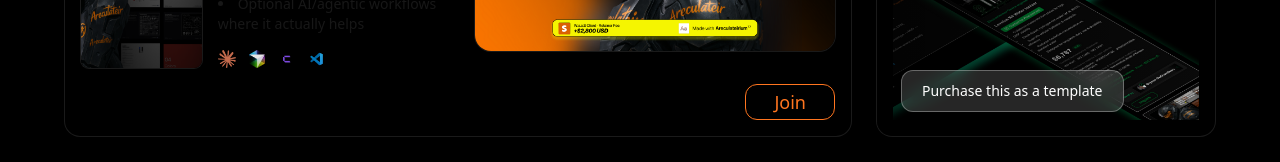
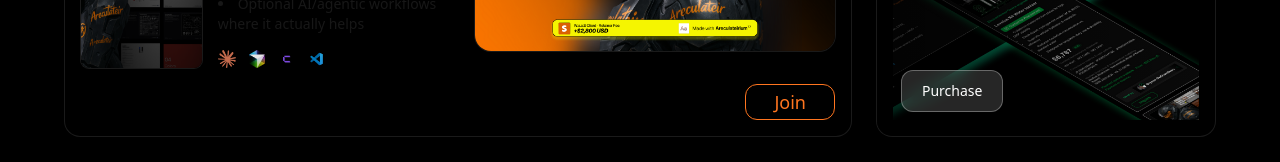
Before and after one commit to telluricaquarian/thethinkingspiritrepo, a Next.js app: page / in a window 1280 px wide. Shown: the part 1017-1179 px from the top of the page. Built offline with nearby package versions, Linux system fonts and the light colour scheme.

Commit message:
Update template CTA text to Purchase

```diff
--- a/app/page.tsx
+++ b/app/page.tsx
@@ -183,7 +183,7 @@ export default function Page() {
                   imageSrc="/images/TTS%20template.png"
                   title="TTS Template"
                   description="Want this site as an empty skeletal template?"
-                  ctaLabel="Purchase this as a template"
+                  ctaLabel="Purchase"
                   href="#"
                 />
               </div>
```
